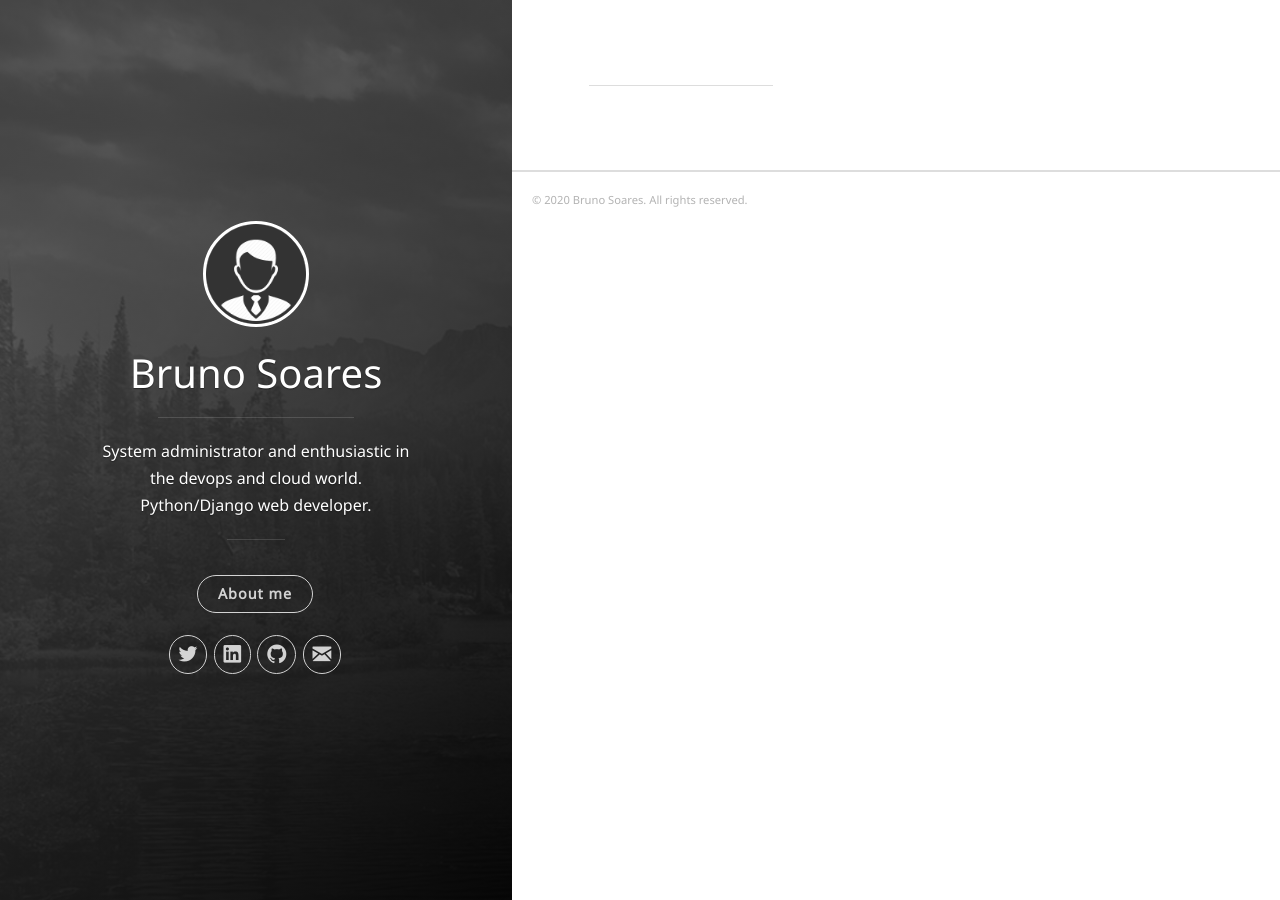
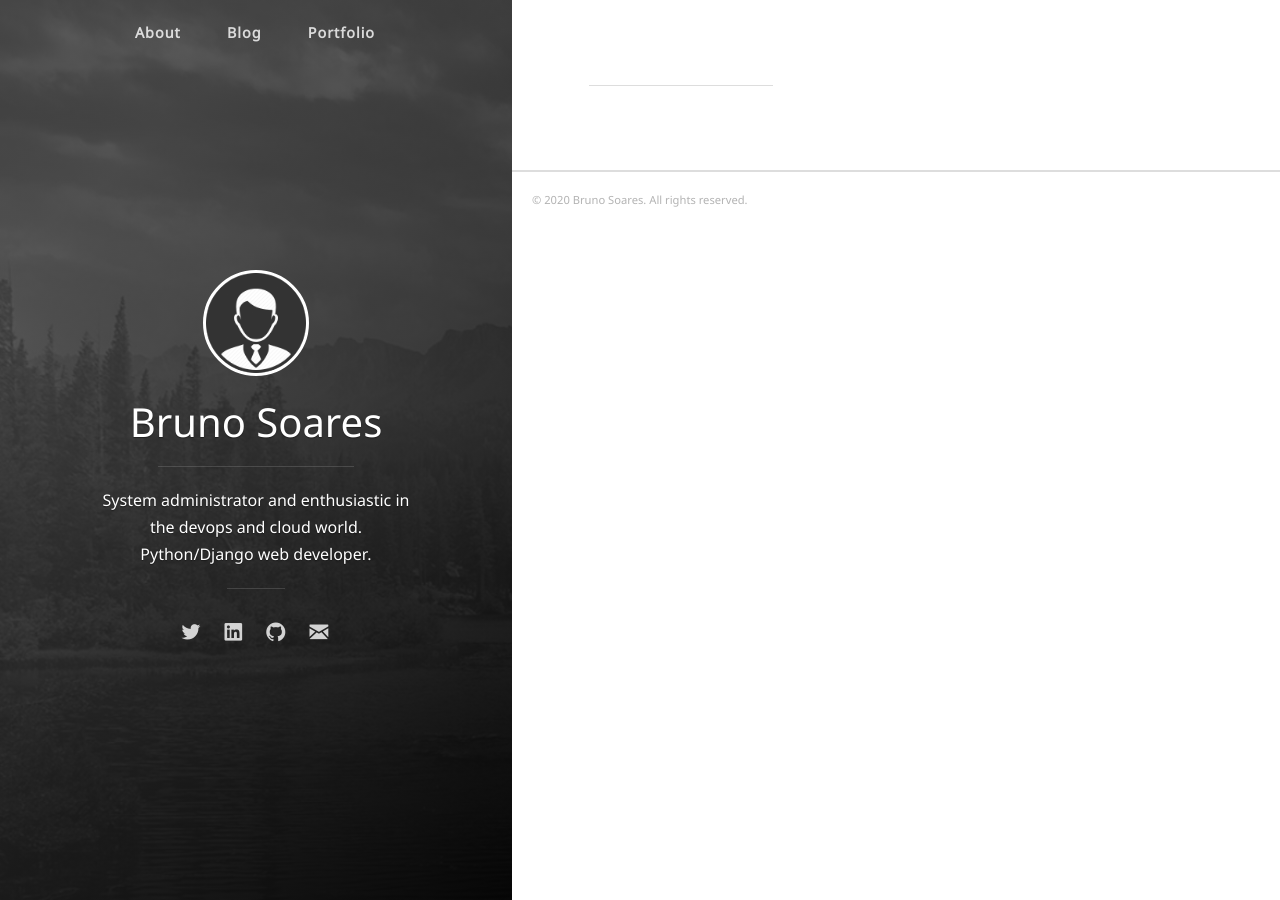
Before and after one commit to bratomes/bratomes.github.io, a Jekyll site: the page built from index.html, in a window 1280 px wide. Built offline with Jekyll 4.4.1, drawn with Linux system fonts in a browser that asks for light colours.

Commit message:
Change menu position

```diff
--- a/_includes/header.html
+++ b/_includes/header.html
@@ -4,10 +4,20 @@
 </span>
 
 <header class="panel-cover" style="background-image: url({{ site.baseurl }}/images/cover.jpg)">
+  <div class="panel-navigation">
+    <div class="panel-navigation-wrapper">
+      <nav class="cover-navigation cover-navigation--primary">
+        <ul class="navigation">
+          <li class="navigation__item"><a href="{{ site.baseurl }}/about" class="about-me-button">About</a></li>
+          <li class="navigation__item"><a href="{{ site.baseurl }}/blog" class="blog-button">Blog</a></li>
+          <li class="navigation__item"><a href="{{ site.baseurl }}/portfolio" class="blog-button">Portfolio</a></li>
+        </ul>
+      </nav>
+    </div>
+  </div>
   <div class="panel-main">
-
     <div class="panel-main__inner panel-inverted">
-    <div class="panel-main__content">
+      <div class="panel-main__content">
         <a href="{{ site.baseurl }}/" title="{{ site.title }} Home">
           <img src="{{ site.baseurl }}/images/profile.jpg" class="user-image" alt="My Profile Photo">
           <h1 class="panel-cover__title panel-title">{{ site.title }}</h1>
@@ -20,15 +30,6 @@
         <hr class="panel-cover__divider panel-cover__divider--secondary">
 
         <div class="navigation-wrapper">
-
-          <nav class="cover-navigation cover-navigation--primary">
-            <ul class="navigation">
-              <li class="navigation__item"><a href="{{ site.baseurl }}/about-me" title="About me" class="about-me-button">About me</a></li>
-              {% comment %}; <li class="navigation__item"><a href="{{ site.baseurl }}/blog" title="link to {{ site.title }} blog" class="blog-button">Blog</a></li>
-              <li class="navigation__item"><a href="{{ site.baseurl }}/blog" title="link to {{ site.title }} blog" class="blog-button">Blog</a></li>
-              <li class="navigation__item"><a href="{{ site.baseurl }}/blog" title="link to {{ site.title }} blog" class="blog-button">Blog</a></li> {% endcomment %}
-            </ul>
-          </nav>
 
           <nav class="cover-navigation navigation--social">
             <ul class="navigation">
--- a/css/main.scss
+++ b/css/main.scss
@@ -9,6 +9,22 @@
 @font-face {
   font-family: "Noto Sans";
   src: url(../fonts/noto-sans/NotoSans-Regular.ttf) format("truetype");
+}
+
+.panel-main {
+  height: 90%;
+}
+
+.panel-navigation {
+  display: inline-block;
+  position: relative;
+  text-align: center;
+  width: 100%;
+  z-index: 99999;
+}
+
+.navigation__item a {
+  border: none;
 }
 
 pre.highlight,
```
